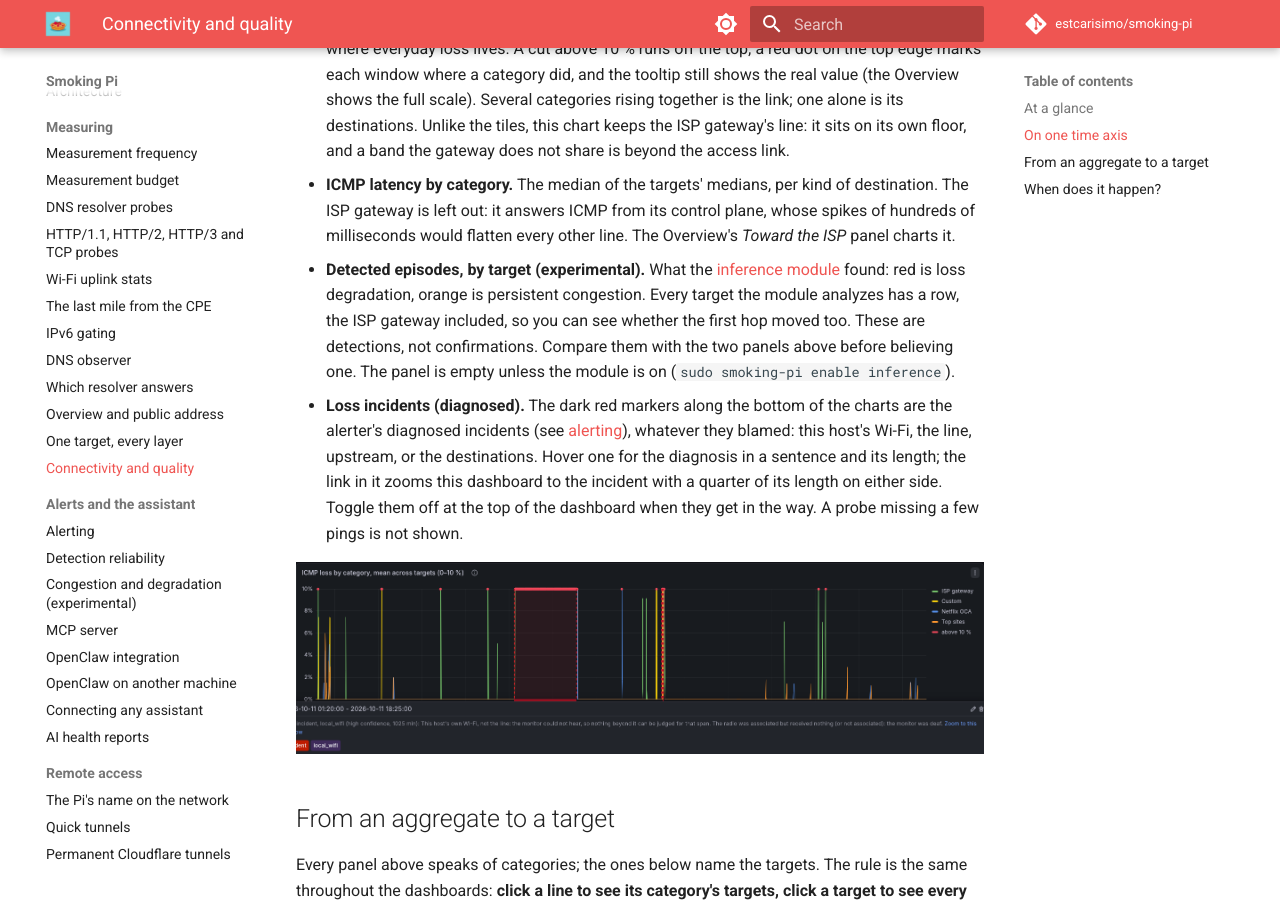
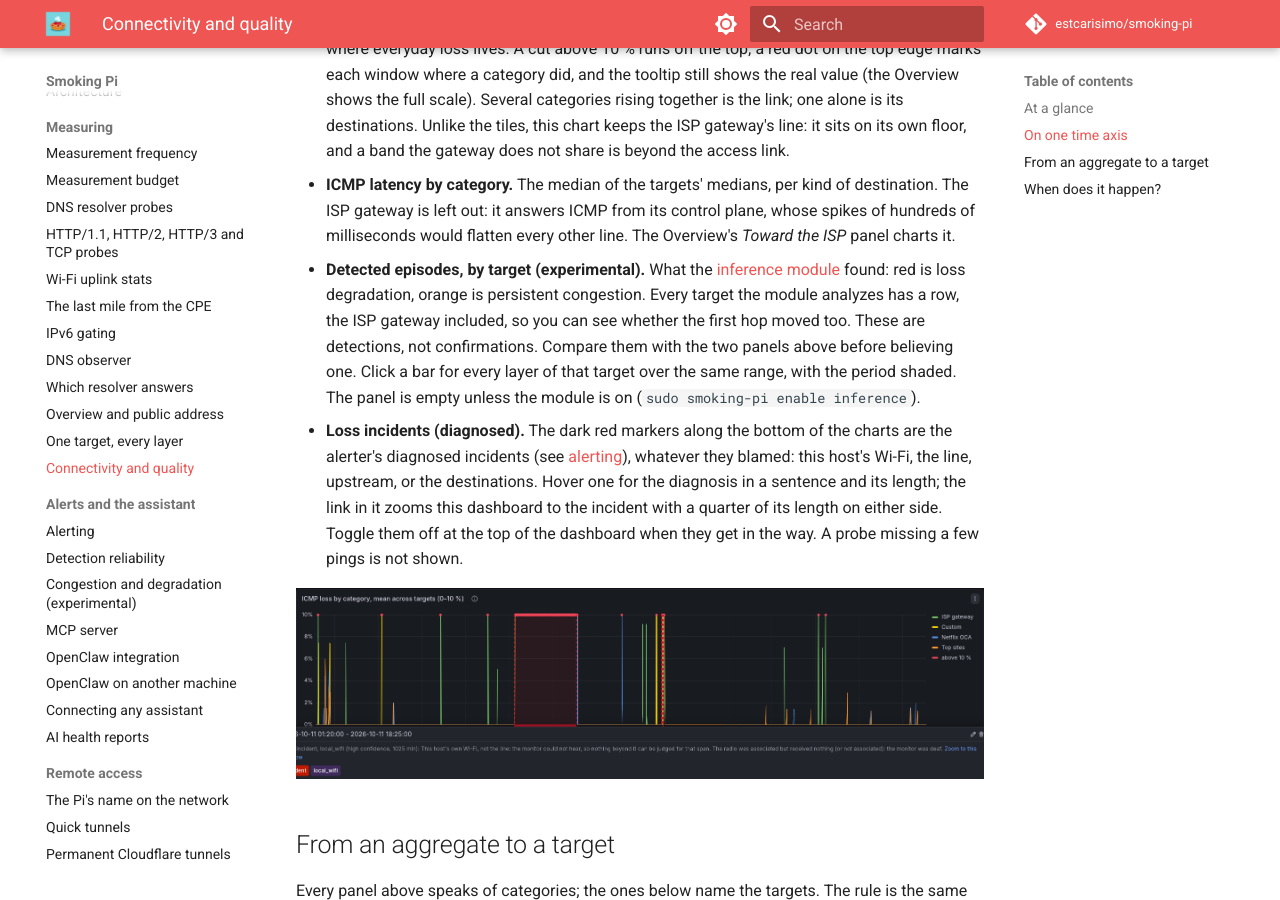
Before and after one commit to estcarisimo/smoking-pi, an MkDocs documentation site: the page built from docs/connectivity-quality.md, in a window 1280 px wide and 900 px high, scrolled down 1888 px. Built offline with MkDocs 1.6.1 and Material for MkDocs 9.7.7, drawn with Linux system fonts in a browser that asks for light colours; comment, search, counter and statistics services are not loaded.

Commit message:
docs(dashboards): review -- the episode bars link to Target Detail
Co-Authored-By: Claude Fable 5.1 <noreply@anthropic.com>

```diff
--- a/docs/connectivity-quality.md
+++ b/docs/connectivity-quality.md
@@ -54,7 +54,8 @@ one day to the next, but it is not a count of probe rounds.
   persistent congestion. Every target the module analyzes has a row, the
   ISP gateway included, so you can see whether the first hop moved too.
   These are detections, not confirmations. Compare them with the two panels
-  above before believing one. The panel is empty unless the module is on
+  above before believing one. Click a bar for every layer of that target
+  over the same range, with the period shaded. The panel is empty unless the module is on
   (`sudo smoking-pi enable inference`).
 - **Loss incidents (diagnosed).** The dark red markers along the bottom of
   the charts are the alerter's diagnosed incidents (see
```
